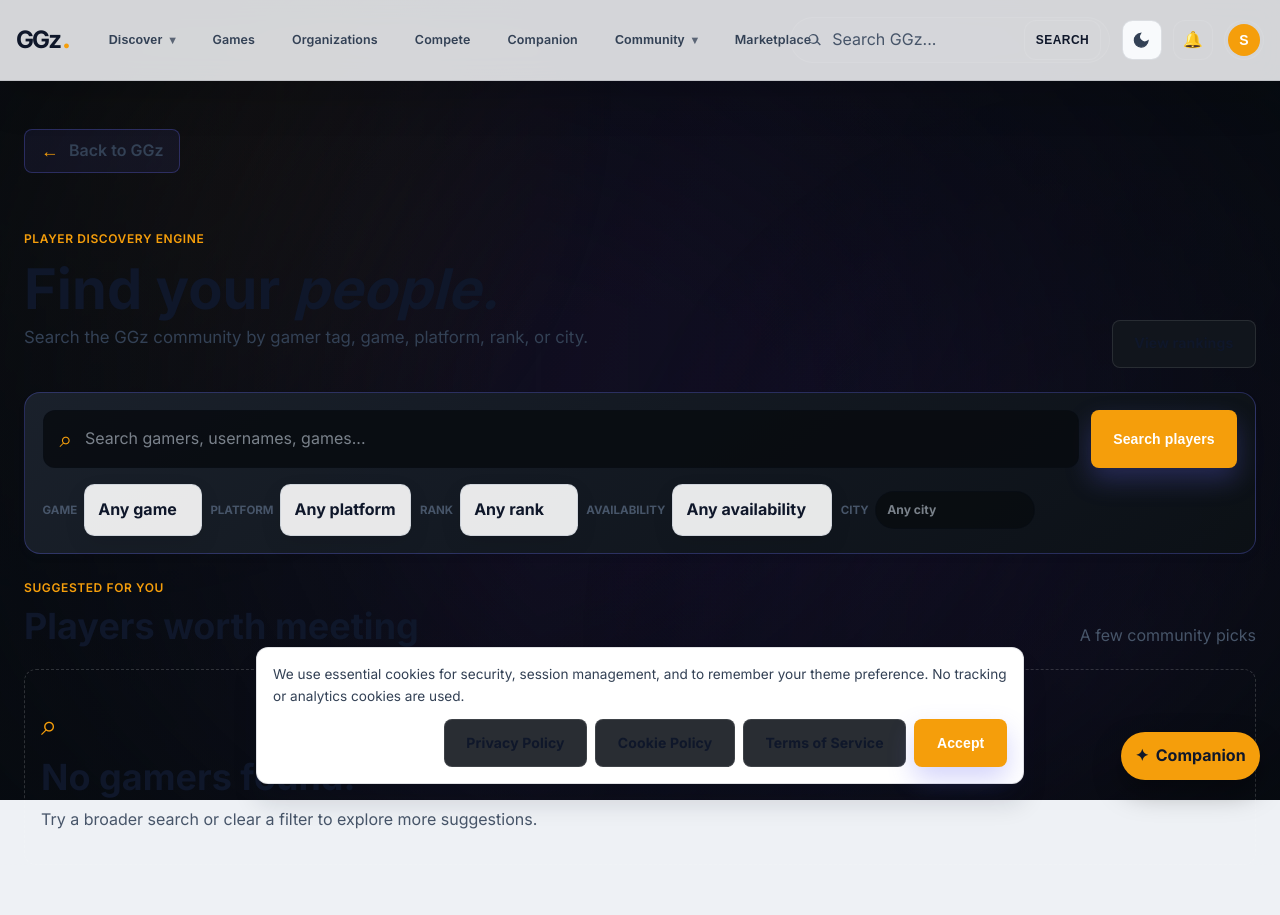
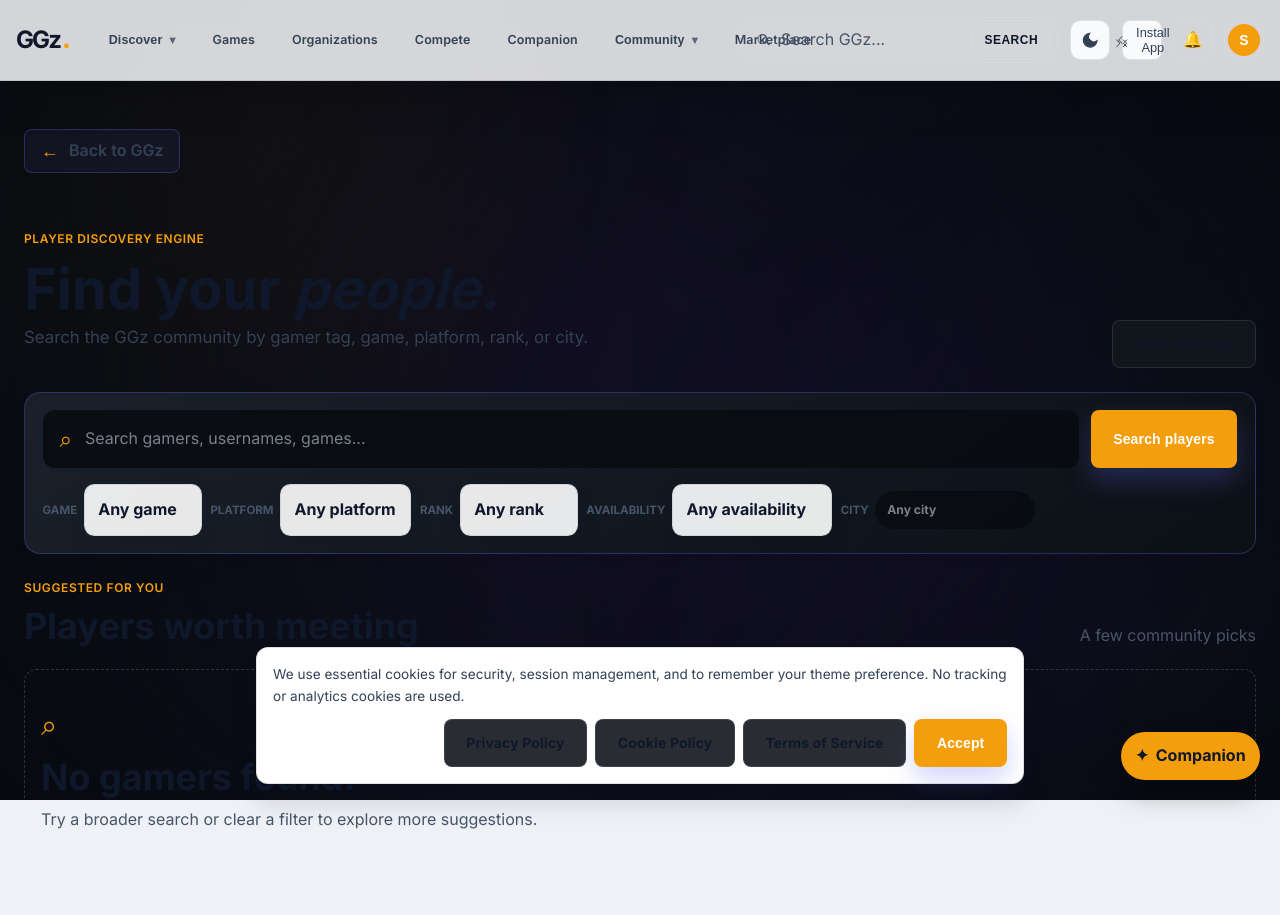
Before and after one commit to AndrewHYN/GGz-Zimbabwe, a Django app: page /profiles/gamers/ in a window 1280 px wide. Shown: the top 915 px of the page. Run offline with Django 5.2, Linux system fonts and the light colour scheme; the visitor is signed in with stand-in values (Sample User, id 1); data that the repository does not hold is empty; parts of the project's set-up code (start-up, migrations or seed data) failed here and were passed over; some libraries are stand-ins or nearby versions.

Commit message:
fix: M13.1 - PWA install, cookie consent fix, CSP fix for service worker, SVG icons

```diff
--- a/hello_world/settings.py
+++ b/hello_world/settings.py
@@ -150,7 +150,7 @@ SECURE_BROWSER_XSS_FILTER = not DEBUG
 SECURITY_HEADERS_ENABLED = config("SECURITY_HEADERS_ENABLED", default=not DEBUG, cast=bool)
 _csp_directives = [
     "default-src 'self'",
-    "script-src 'self' 'sha256-/42vWjQLbsion3EFyzAiFefID//+R0DF9sAQG03tEBA=' https://maps.googleapis.com https://cdn.jsdelivr.net",
+    "script-src 'self' 'sha256-/42vWjQLbsion3EFyzAiFefID//+R0DF9sAQG03tEBA=' 'sha256-KGvSsUMnP3UBHYwkthVh5H2x0F2WCXOV0xLB1uszeOk=' https://maps.googleapis.com https://cdn.jsdelivr.net",
     "style-src 'self' 'unsafe-inline' https://fonts.googleapis.com",
     "font-src 'self' data: https://fonts.gstatic.com",
     "img-src 'self' data: blob: https://cdn.discordapp.com https://*.supabase.co https://*.gstatic.com https://*.googleapis.com https://*.googleusercontent.com",
--- a/hello_world/static/ggz_stability.css
+++ b/hello_world/static/ggz_stability.css
@@ -650,6 +650,61 @@ html[data-theme="light"] .theme-icon-day { display: none; }
     flex: 1;
 }
 
+/* PWA Install button */
+.nav-pwa-install {
+    display: inline-flex;
+    align-items: center;
+    gap: 0.4rem;
+    padding: 0.5rem 0.75rem;
+    border: 1px solid var(--border);
+    border-radius: var(--radius-md);
+    background: var(--bg-1);
+    color: var(--text-secondary);
+    cursor: pointer;
+    transition: background var(--transition-fast), border-color var(--transition-fast), color var(--transition-fast);
+    font-size: 0.8rem;
+    font-weight: 500;
+    text-decoration: none;
+}
+.nav-pwa-install:hover,
+.nav-pwa-install:focus-visible {
+    color: var(--accent-primary);
+    border-color: rgba(245,158,11,.5);
+}
+.nav-pwa-install svg {
+    width: 1rem;
+    height: 1rem;
+    flex-shrink: 0;
+}
+.nav-pwa-install svg path {
+    fill: none;
+    stroke: currentColor;
+    stroke-width: 1.5;
+    stroke-linecap: round;
+    stroke-linejoin: round;
+}
+.nav-install-label {
+    display: none;
+}
+@media (min-width: 641px) {
+    .nav-install-label {
+        display: inline;
+    }
+}
+@media (max-width: 640px) {
+    .nav-pwa-install {
+        padding: 0.5rem;
+    }
+    .nav-pwa-install .nav-install-label {
+        display: none;
+    }
+}
+@media (prefers-reduced-motion: reduce) {
+    .nav-pwa-install {
+        transition: none;
+    }
+}
+
 /* Team card logo */
 .team-card-logo {
     width: 100%;
--- a/hello_world/static/ggz_stability.js
+++ b/hello_world/static/ggz_stability.js
@@ -224,3 +224,92 @@
         hideBanner();
     });
 })();
+
+// PWA Install functionality
+(() => {
+    const deferredPrompt = { current: null };
+    const installButtons = new Set();
+
+    const isStandalone = () => window.matchMedia('(display-mode: standalone)').matches
+        || window.navigator.standalone === true;
+
+    const updateInstallButtons = (available) => {
+        installButtons.forEach(btn => {
+            if (available && !isStandalone()) {
+                btn.hidden = false;
+                btn.setAttribute('aria-hidden', 'false');
+            } else {
+                btn.hidden = true;
+                btn.setAttribute('aria-hidden', 'true');
+            }
+        });
+    };
+
+    const showInstallPrompt = async (deferredPrompt) => {
+        if (!deferredPrompt) return;
+        try {
+            await deferredPrompt.prompt();
+            const choice = await deferredPrompt.userChoice;
+            if (choice.outcome === 'accepted') {
+                console.log('User accepted the install prompt');
+            } else {
+                console.log('User dismissed the install prompt');
+            }
+        } catch (error) {
+            console.warn('Install prompt failed:', error);
+        }
+    };
+
+    const handleInstallClick = (event) => {
+        event.preventDefault();
+        const dp = deferredPrompt.current;
+        if (dp) {
+            showInstallPrompt(dp);
+        }
+    };
+
+    window.addEventListener('beforeinstallprompt', (event) => {
+        event.preventDefault();
+        deferredPrompt.current = event;
+        updateInstallButtons(true);
+    });
+
+    window.addEventListener('appinstalled', () => {
+        console.log('GGz PWA installed');
+        deferredPrompt.current = null;
+        updateInstallButtons(false);
+    });
+
+    const registerInstallButton = (button) => {
+        if (!button || installButtons.has(button)) return;
+        installButtons.add(button);
+        button.addEventListener('click', handleInstallClick);
+        if (document.getElementById('cookie-consent')) {
+            setTimeout(() => {
+                const standalone = isStandalone();
+                const hasPrompt = !!deferredPrompt.current;
+                updateInstallButtons(hasPrompt && !standalone);
+            }, 100);
+        } else {
+            const standalone = isStandalone();
+            const hasPrompt = !!deferredPrompt.current;
+            updateInstallButtons(hasPrompt && !standalone);
+        }
+    };
+
+    window.GGzPWA = {
+        registerInstallButton,
+        isStandalone,
+    };
+
+    document.addEventListener('DOMContentLoaded', () => {
+        document.querySelectorAll('[data-pwa-install]').forEach(btn => registerInstallButton(btn));
+
+        if (isStandalone()) {
+            document.querySelectorAll('[data-pwa-install]').forEach(btn => {
+                btn.hidden = true;
+                btn.setAttribute('aria-hidden', 'true');
+            });
+        }
+    });
+})();
--- a/hello_world/templates/base.html
+++ b/hello_world/templates/base.html
@@ -100,6 +100,11 @@
                     <svg class="theme-icon-night" viewBox="0 0 24 24" aria-hidden="true" focusable="false"><path d="M21 12.79A9 9 0 1 1 11.21 3 7 7 0 0 0 21 12.79z"/></svg>
                 </button>
 
+                <button type="button" class="nav-icon-button nav-pwa-install" data-pwa-install aria-label="Install GGz App" title="Install GGz App" hidden>
+                    <svg viewBox="0 0 24 24" aria-hidden="true" focusable="false"><path d="M12 17l-5-5 5-5M19 12l-5 5 5 5M4 12l5 5-5 5M14 12l5 5-5 5"/></svg>
+                    <span class="nav-install-label">Install App</span>
+                </button>
+
                 {% if request.user.is_authenticated %}
                     <a href="{% url 'notification_list' %}" class="nav-icon-button" title="Notifications" aria-label="Notifications">
                         <span aria-hidden="true">🔔</span>
@@ -131,6 +136,10 @@
                                     <a href="{% url 'account_security' %}" class="nav-profile-link nav-account-item"><span class="nav-link-icon" aria-hidden="true">&#9881;</span><span class="nav-link-label">Settings</span></a>
                                 </nav>
                             {% endif %}
+                            <button type="button" class="nav-profile-link nav-account-item nav-pwa-install" data-pwa-install aria-label="Install GGz App" hidden>
+                                <svg viewBox="0 0 24 24" aria-hidden="true" focusable="false"><path d="M12 17l-5-5 5-5M19 12l-5 5 5 5M4 12l5 5-5 5M14 12l5 5-5 5"/></svg>
+                                <span class="nav-link-label">Install GGz App</span>
+                            </button>
                             <form method="post" action="{% url 'logout' %}" class="nav-logout-form">
                                 {% csrf_token %}
                                 <button type="submit" class="nav-profile-link nav-account-item nav-logout-link"><span class="nav-link-icon" aria-hidden="true">&#10132;</span><span class="nav-link-label">Log out</span></button>
@@ -205,5 +214,14 @@
 
     <script src="{% static 'main.js' %}" defer></script>
     <script src="{% static 'ggz_stability.js' %}" defer></script>
+    <script>
+    if ('serviceWorker' in navigator) {
+        window.addEventListener('load', () => {
+            navigator.serviceWorker.register('{% static "ggz-service-worker.js" %}')
+                .then(reg => console.log('Service Worker registered:', reg.scope))
+                .catch(err => console.warn('Service Worker registration failed:', err));
+        });
+    }
+    </script>
 </body>
 </html>
--- a/hello_world/test_theme.py
+++ b/hello_world/test_theme.py
@@ -33,7 +33,7 @@ class ThemeToggleContractTests(TestCase):
 	def test_exactly_one_inline_script_allowed_by_csp_hash(self):
 		html = self._base_html()
 		matches = RE_INLINE_SCRIPT.findall(html)
-		self.assertEqual(len(matches), 1)
+		self.assertEqual(len(matches), 2)
 		for match in matches:
 			digest = base64.b64encode(hashlib.sha256(match.encode("utf-8")).digest()).decode()
 			self.assertIn(f"'sha256-{digest}'", settings.CONTENT_SECURITY_POLICY)
```
